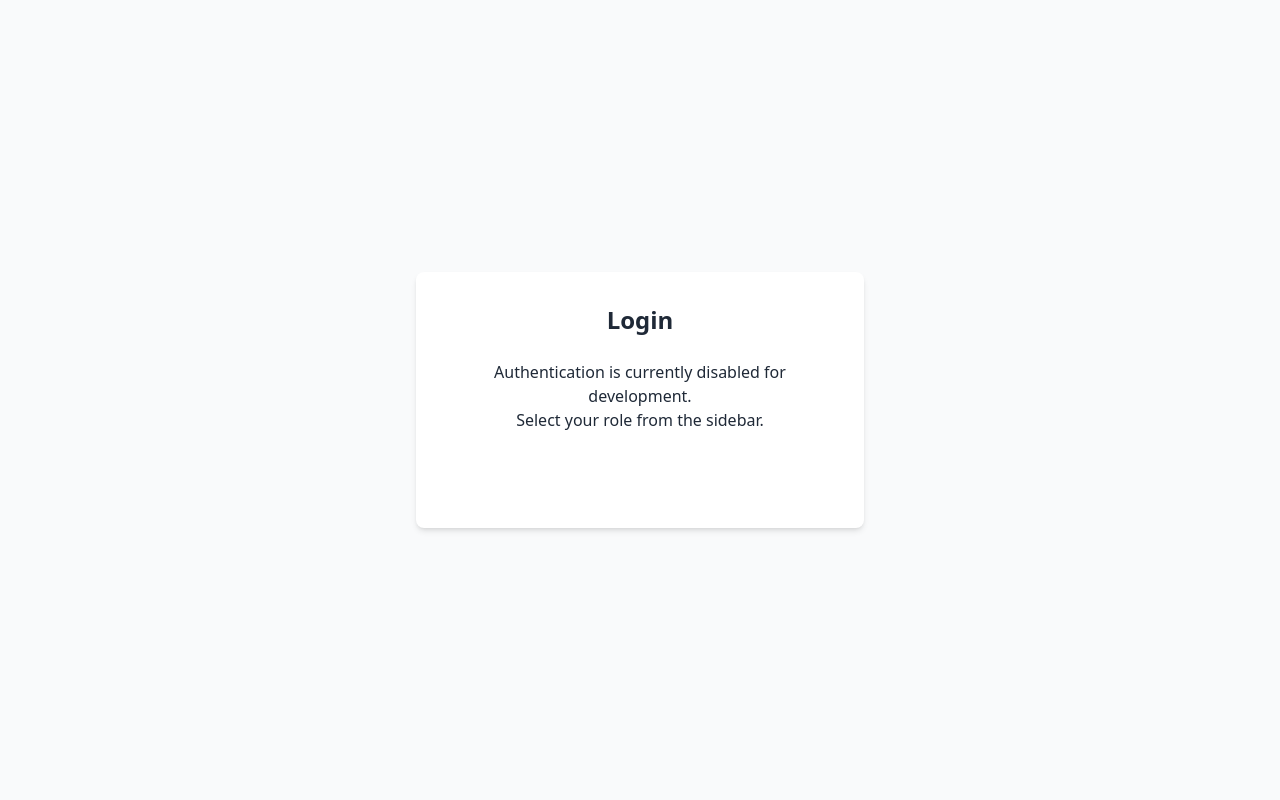
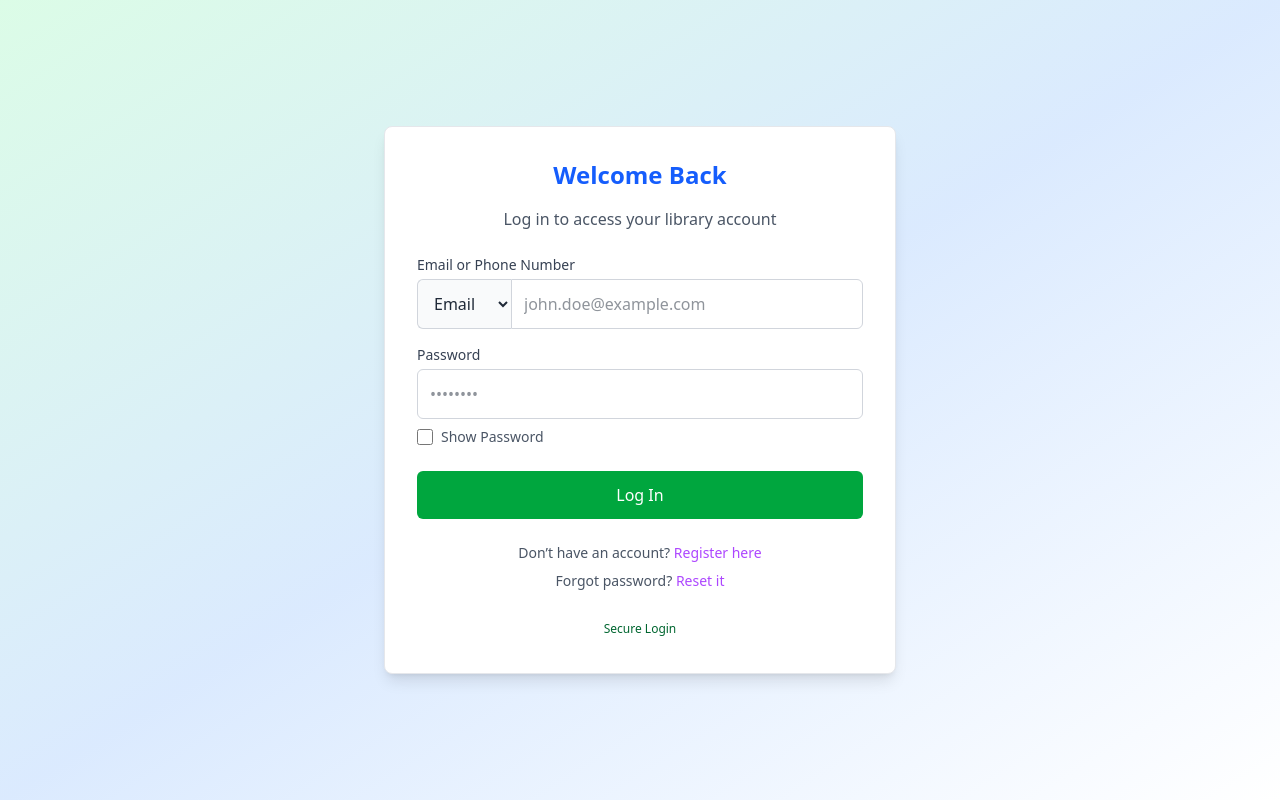
Before and after one commit to mesubash/library-management-system, a React (Vite) app in the folder frontend/: page /login in a window 1280 px wide. Built offline with nearby package versions, Linux system fonts and the light colour scheme.

Commit message:
Login page added with nice UI

```diff
--- a/frontend/src/pages/auth/Login.jsx
+++ b/frontend/src/pages/auth/Login.jsx
@@ -1,22 +1,165 @@
+import React, { useState } from 'react';
+
 export default function Login() {
+  const [formData, setFormData] = useState({
+    identifier: '',
+    password: '',
+    identifierType: 'email', // Default to email
+  });
+  const [showSuccess, setShowSuccess] = useState(false);
+  const [showError, setShowError] = useState(false);
+  const [shake, setShake] = useState(false);
+  const [showPassword, setShowPassword] = useState(false);
+
+  const handleChange = (e) => {
+    setFormData({ ...formData, [e.target.name]: e.target.value });
+  };
+
+  const handleKeyPress = (e) => {
+    // Allow only numbers when identifierType is 'phone'
+    if (formData.identifierType === 'phone' && !/[0-9]/.test(e.key)) {
+      e.preventDefault();
+    }
+  };
+
+  const handleSubmit = (e) => {
+    e.preventDefault();
+    // Simulate login logic (replace with real API call)
+    const { identifier, password, identifierType } = formData;
+    const isAuthorized =
+      (identifierType === 'email' && identifier === 'user@example.com' && password === 'password123') ||
+      (identifierType === 'phone' && identifier === '1234567890' && password === 'password123');
+
+    if (isAuthorized) {
+      setShowSuccess(true);
+      setTimeout(() => setShowSuccess(false), 3000); // Auto-close after 3 seconds
+    } else {
+      setShowError(true);
+      setShake(true);
+      setFormData({ identifier: '', password: '', identifierType: 'email' }); // Clear fields
+      setTimeout(() => {
+        setShowError(false);
+        setShake(false);
+      }, 3000); // Stop error and shake after 3 seconds
+    }
+  };
+
   return (
-    <div className="min-h-screen flex items-center justify-center bg-gray-50 dark:bg-gray-900">
-      <div className="bg-white dark:bg-gray-800 p-8 rounded-lg shadow-md w-full max-w-md">
-        <h1 className="text-2xl font-bold mb-6 text-center">Login</h1>
-        <p className="text-center mb-6">
-          Authentication is currently disabled for development.
-          <br />
-          Select your role from the sidebar.
+    <div className="w-full h-screen flex items-center justify-center bg-gradient-to-br from-green-100 via-blue-100 to-white">
+      {/* Success Alert */}
+      {showSuccess && (
+        <div className="fixed top-4 right-4 z-50 p-4 bg-green-600 text-white rounded-md shadow-lg animate-slide-in-right">
+          Login successful! Welcome back to the Library.
+        </div>
+      )}
+
+      {/* Error Alert */}
+      {showError && (
+        <div className="fixed top-4 right-4 z-50 p-4 bg-red-600 text-white rounded-md shadow-lg animate-slide-in-right">
+          Unauthorized: Invalid {formData.identifierType} or password.
+        </div>
+      )}
+
+      <div className="bg-white p-8 rounded-lg shadow-lg w-full max-w-lg h-fit border border-gray-200">
+        <h1 className="text-2xl font-bold text-center text-blue-600 mb-4">
+          Welcome Back
+        </h1>
+        <p className="text-center text-gray-600 mb-6">
+          Log in to access your library account
         </p>
-        <div className="flex justify-center">
-          <a
-            href="/"
-            className="bg-primary text-white px-6 py-2 rounded hover:bg-blue-600"
+
+        {/* Form */}
+        <form onSubmit={handleSubmit} className="space-y-6">
+          <div className="grid grid-cols-1 gap-4">
+            <div>
+              <label htmlFor="identifier" className="block text-sm font-medium text-gray-700">
+                Email or Phone Number
+              </label>
+              <div className="flex mt-1">
+                <select
+                  name="identifierType"
+                  value={formData.identifierType}
+                  onChange={handleChange}
+                  className="p-3 rounded-l-md border border-r-0 border-gray-300 focus:outline-none focus:ring-2 focus:ring-green-400 focus:border-transparent bg-gray-50"
+                >
+                  <option value="email">Email</option>
+                  <option value="phone">Phone</option>
+                </select>
+                <input
+                  type={formData.identifierType === 'email' ? 'email' : 'tel'}
+                  id="identifier"
+                  name="identifier"
+                  value={formData.identifier}
+                  onChange={handleChange}
+                  onKeyPress={handleKeyPress} // Restrict to numbers for phone
+                  pattern={formData.identifierType === 'phone' ? '[0-9]*' : undefined} // Enforce numbers for phone
+                  className={`flex-1 p-3 rounded-r-md border border-gray-300 focus:outline-none focus:ring-2 focus:ring-green-400 focus:border-transparent ${
+                    shake ? 'animate-shake' : ''
+                  }`}
+                  placeholder={formData.identifierType === 'email' ? 'john.doe@example.com' : '(123) 456-7890'}
+                  required
+                />
+              </div>
+            </div>
+            <div>
+              <label htmlFor="password" className="block text-sm font-medium text-gray-700">
+                Password
+              </label>
+              <input
+                type={showPassword ? 'text' : 'password'}
+                id="password"
+                name="password"
+                value={formData.password}
+                onChange={handleChange}
+                className={`mt-1 w-full p-3 rounded-md border border-gray-300 focus:outline-none focus:ring-2 focus:ring-green-400 focus:border-transparent ${
+                  shake ? 'animate-shake' : ''
+                }`}
+                placeholder="••••••••"
+                required
+              />
+              <div className="mt-2 flex items-center">
+                <input
+                  type="checkbox"
+                  id="showPassword"
+                  checked={showPassword}
+                  onChange={() => setShowPassword(!showPassword)}
+                  className="h-4 w-4 text-green-600 focus:ring-green-400 border-gray-300 rounded"
+                />
+                <label htmlFor="showPassword" className="ml-2 text-sm text-gray-600">
+                  Show Password
+                </label>
+              </div>
+            </div>
+          </div>
+          <button
+            type="submit"
+            className="w-full py-3 bg-green-600 text-white rounded-md hover:bg-green-700 transition-colors focus:outline-none focus:ring-2 focus:ring-green-400 focus:ring-offset-2"
           >
-            Return Home
+            Log In
+          </button>
+        </form>
+
+        {/* Accent Links */}
+        <p className="mt-6 text-center text-sm text-gray-600">
+          Don’t have an account?{' '}
+          <a href="/register" className="text-purple-500 hover:text-purple-600 font-medium">
+            Register here
           </a>
+        </p>
+        <p className="mt-2 text-center text-sm text-gray-600">
+          Forgot password?{' '}
+          <a href="/forgot-password" className="text-purple-500 hover:text-purple-600 font-medium">
+            Reset it
+          </a>
+        </p>
+
+        {/* Light Green Accent */}
+        <div className="mt-6 text-center">
+          <span className="inline-block px-3 py-1 text-xs font-medium text-green-800 bg-lightgreen-100 rounded-full">
+            Secure Login
+          </span>
         </div>
       </div>
     </div>
-  )
+  );
 }
```
